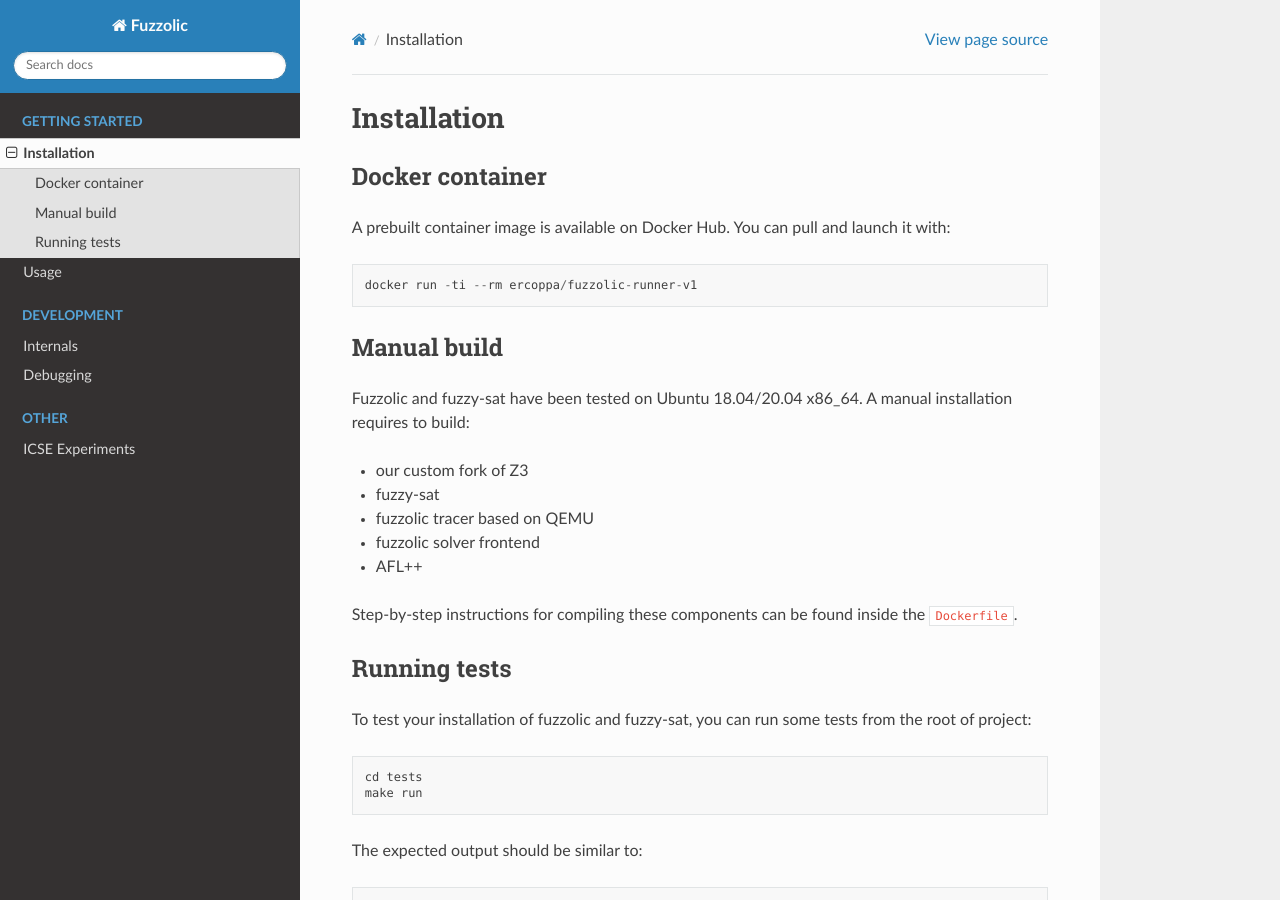
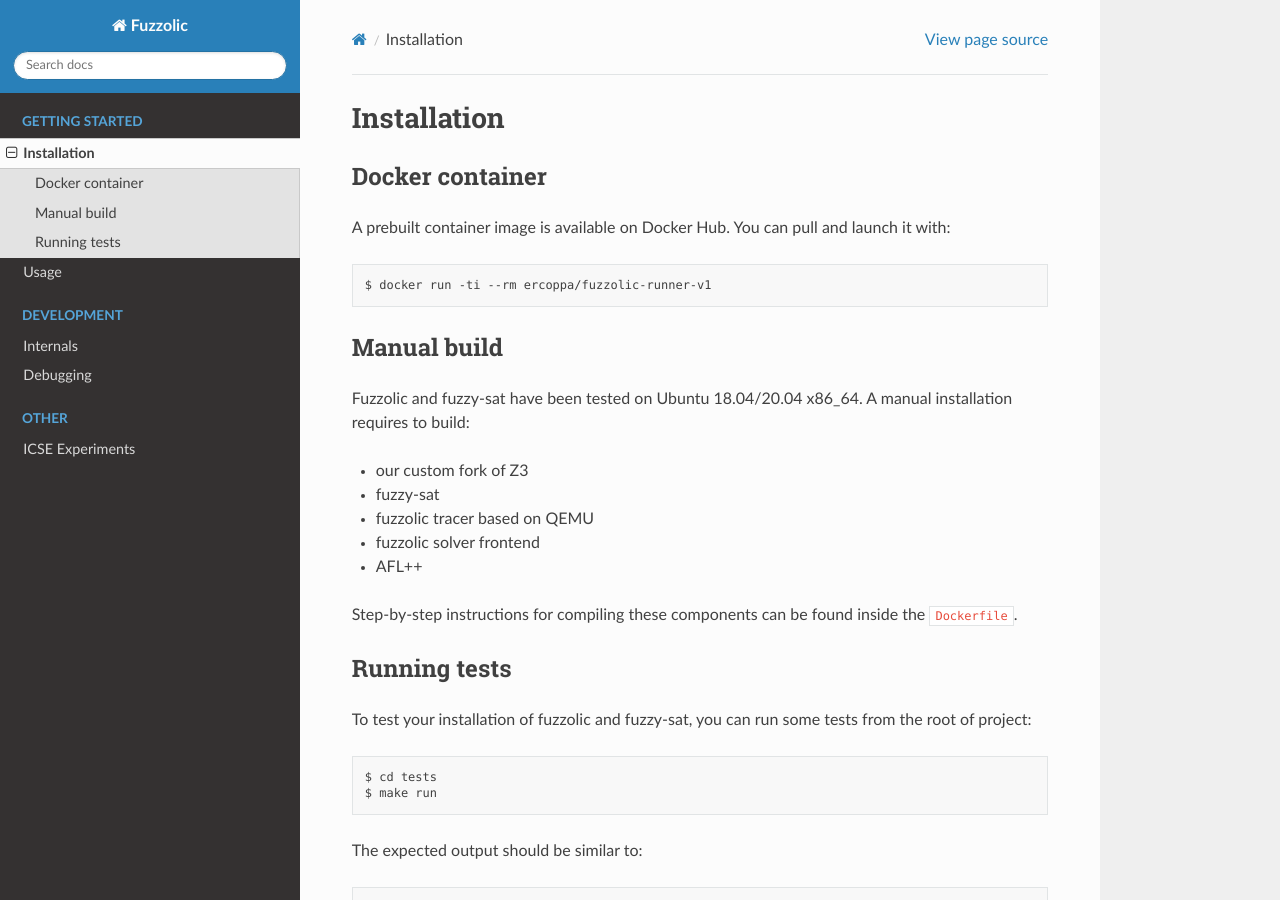
Before and after one commit to season-lab/fuzzolic, a Sphinx documentation site: the page built from docs/install.md, in a window 1280 px wide and 900 px high. Built offline with Sphinx 7.4.7 and the Read the Docs theme 2.0.0, drawn with Linux system fonts in a browser that asks for light colours.

````diff
--- a/docs/install.md
+++ b/docs/install.md
@@ -3,7 +3,7 @@
 ## Docker container
 A prebuilt container image is available on Docker Hub. You can pull and launch it with:
 ```
-docker run -ti --rm ercoppa/fuzzolic-runner-v1
+$ docker run -ti --rm ercoppa/fuzzolic-runner-v1
 ```
 
 ## Manual build
@@ -19,8 +19,8 @@ Step-by-step instructions for compiling these components can be found inside the
 ## Running tests
 To test your installation of fuzzolic and fuzzy-sat, you can run some tests from the root of project:
 ```
-cd tests
-make run
+$ cd tests
+$ make run
 ```
 The expected output should be similar to:
 ```
````
